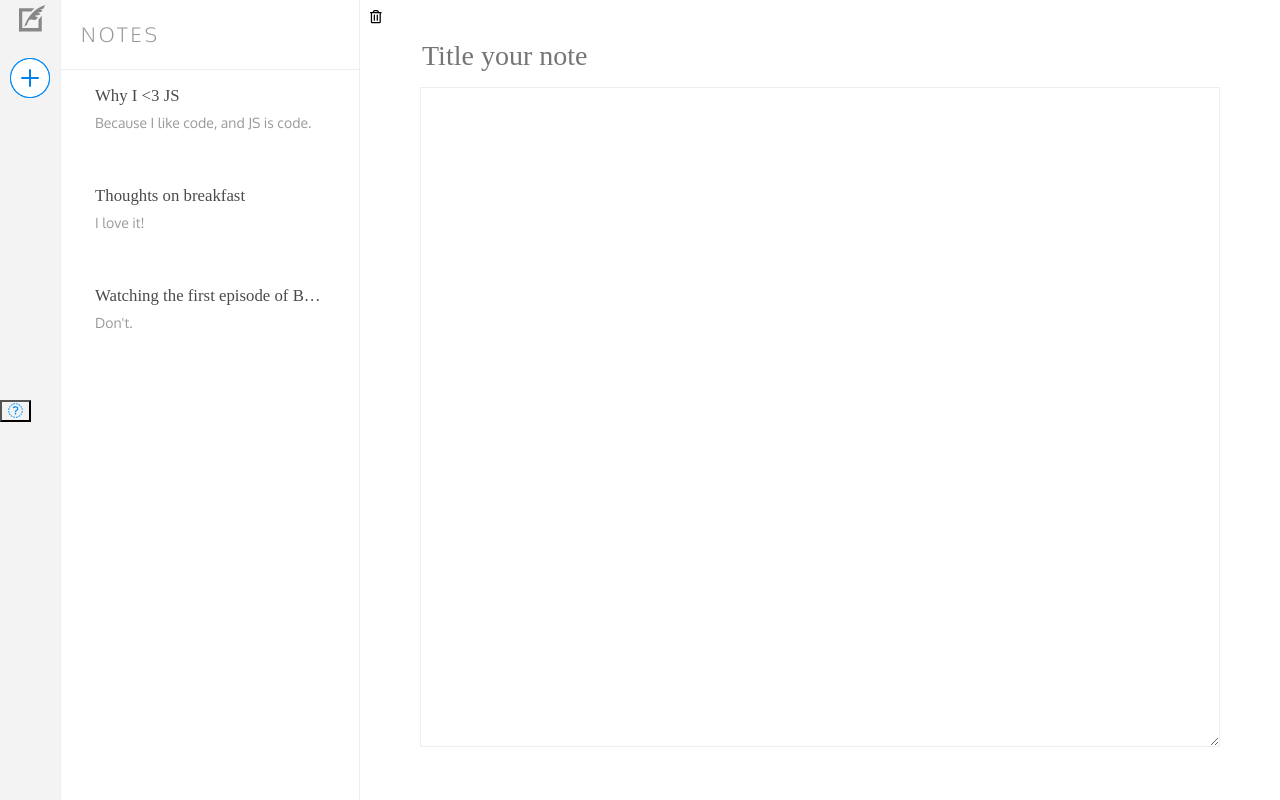
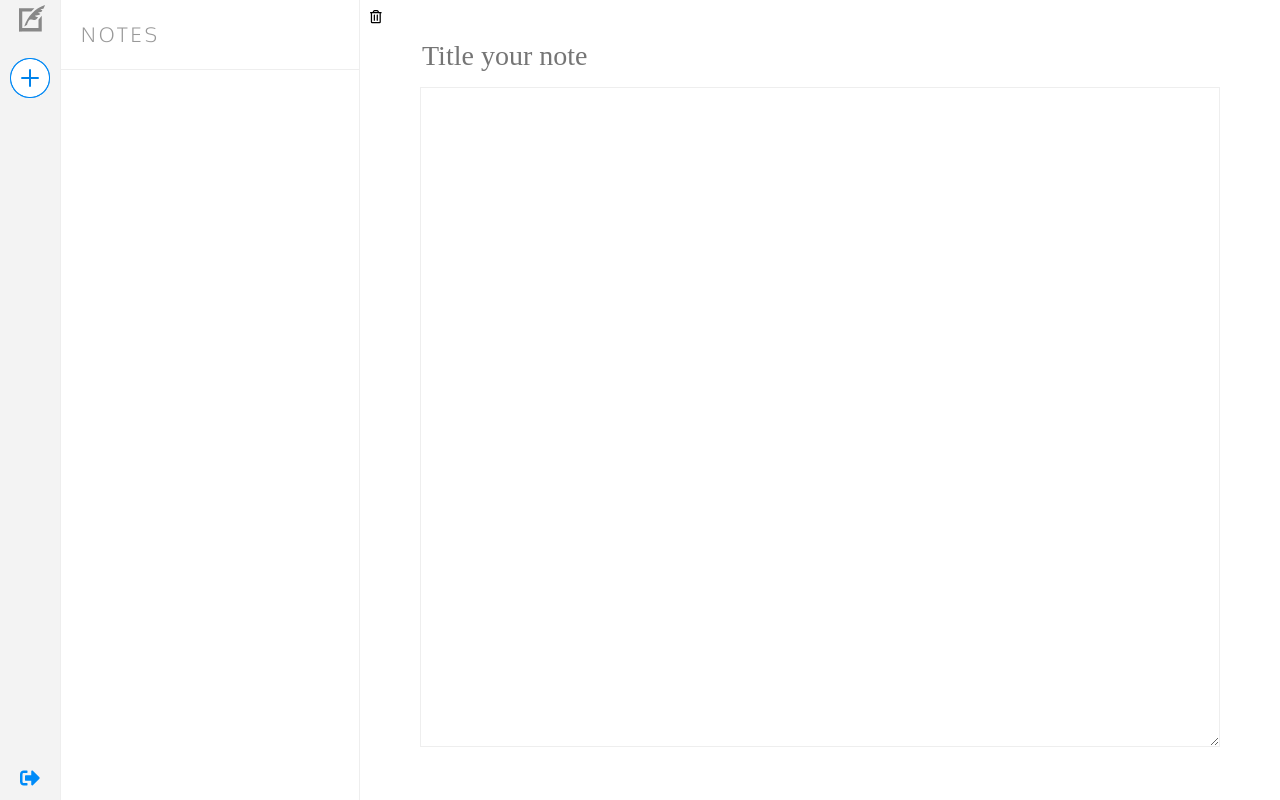
Before and after one commit to LittleMissEngineer/notehearder, a React (Create React App) app: page / in a window 1280 px wide. Built offline with nearby package versions, Linux system fonts and the light colour scheme; a web font is replaced by a local one.

Commit message:
Now saves forms and lets users edit

```diff
--- a/src/Main.js
+++ b/src/Main.js
@@ -8,28 +8,15 @@ class Main extends React.Component {
     constructor() {
       super()
       this.state = {
-        currentNote: {
+        currentNote: this.blankNote(),
+        notes: [],
+      }
+    }
+    blankNote = () => {
+        return {
           id: null,
           title: '',
           body: '',
-        },
-        notes: [
-          {
-            id: 1,
-            title: 'Why I <3 JS',
-            body: 'Because I like code, and JS is code.',
-          },
-          {
-            id: 2,
-            title: 'Thoughts on breakfast',
-            body: 'I love it!',
-          },
-          {
-            id: 3,
-            title: 'Watching the first episode of Black Mirror with your parents',
-            body: 'Don\'t.',
-          },
-        ]
         }
       }
 
@@ -37,15 +24,39 @@ class Main extends React.Component {
         this.setState({ currentNote: note })
       }
 
+      resetCurrentNote = () => {
+        this.setCurrentNote(this.blankNote())
+      }
+
+      saveNote = (note) => {
+        const notes = [...this.state.notes]
+
+        if (!note.id) {
+          // new note
+          note.id = Date.now()
+          notes.push(note)
+        } else {
+          // existing note
+          const i = notes.findIndex(currentNote => currentNote.id === note.id)
+          notes[i] = note
+        }
+
+        this.setState({ notes })
+        this.setCurrentNote(note)
+      }
+
       render() {
         return (
           <div className="Main" style={style}>
-          <Sidebar />
+            <Sidebar resetCurrentNote={this.resetCurrentNote} />
             <NoteList
               notes={this.state.notes}
               setCurrentNote={this.setCurrentNote}
             />
-          <NoteForm currentNote={this.state.currentNote} />
+            <NoteForm
+              currentNote={this.state.currentNote}
+              saveNote={this.saveNote}
+            />
           </div>
         )
       }
@@ -58,4 +69,7 @@ class Main extends React.Component {
     }
 
 
+
+
+
 export default Main
--- a/src/NoteForm.js
+++ b/src/NoteForm.js
@@ -2,7 +2,13 @@ import React from 'react'
 
 import './NoteForm.css'
 
-const NoteForm = ({currentNote}) => {
+const NoteForm = ({currentNote, saveNote}) => {
+const handleChanges = (ev) => {
+  const note = {...currentNote}
+  note[ev.target.name] = ev.target.value
+  saveNote(note)
+}
+
 return (
 <div className = "NoteForm">
 <div className="form-actions">
@@ -17,11 +23,13 @@ return (
             name="title"
             placeholder="Title your note"
             value= {currentNote.title}
+            onChange = {handleChanges}
           />
         </p>
 
         <textarea name="body"
         value= {currentNote.body}
+        onChange ={handleChanges}
         ></textarea>
       </form>
     </div>
--- a/src/Sidebar.js
+++ b/src/Sidebar.js
@@ -5,7 +5,7 @@ import quill from './quill.svg'
 import newIcon from './new.png'
 import newHover from './new-hover.png'
 
-const Sidebar = () => {
+const Sidebar = ({resetCurrentNote}) => {
   return (
       <nav className = {css(styles.sidebar)}>
       <div
@@ -21,6 +21,10 @@ const Sidebar = () => {
 
       <a href="/notes"
       className = {css(styles.newNote)}
+      onClick={(ev) => {
+        ev.preventDefault()
+        resetCurrentNote()
+      }}
       >
         <img
           src={newHover}
@@ -36,7 +40,7 @@ const Sidebar = () => {
 
       <div className={css(styles.signOut)}
       > <button className={css(styles.button)} >
-          <i className= {`fa fa-sign-out ${css(styles.buttonIcon)}`}
+          <i className= {`fa fa-sign-out-alt ${css(styles.buttonIcon)}`}
           ></i>
         </button>
       </div>
@@ -86,22 +90,22 @@ const styles = StyleSheet.create ({
     },
   signOut: {
 position: 'absolute',
-  top: '400px',
-  left: '0px',
+  // top: '400px',
+  // left: '0px',
+  bottom: '1rem',
+},
+button:{
+  backgroundColor: 'transparent',
+  border: '0',
+    color: '#008bf8',
+    cursor: 'pointer',
+    outline: 'none',
+
 },
 
 buttonIcon:{
-fontSize: '1.5rem',
-},
-
-button:{
-    color: '#008bf8',
-    background: 'transparent',
-    outline: 'none',
-    cursor: 'pointer',
-
-
-},
+  fontSize: '2rem',
+  },
 })
 
 
```
Lines whose indentation alone changed are shown as unchanged.
